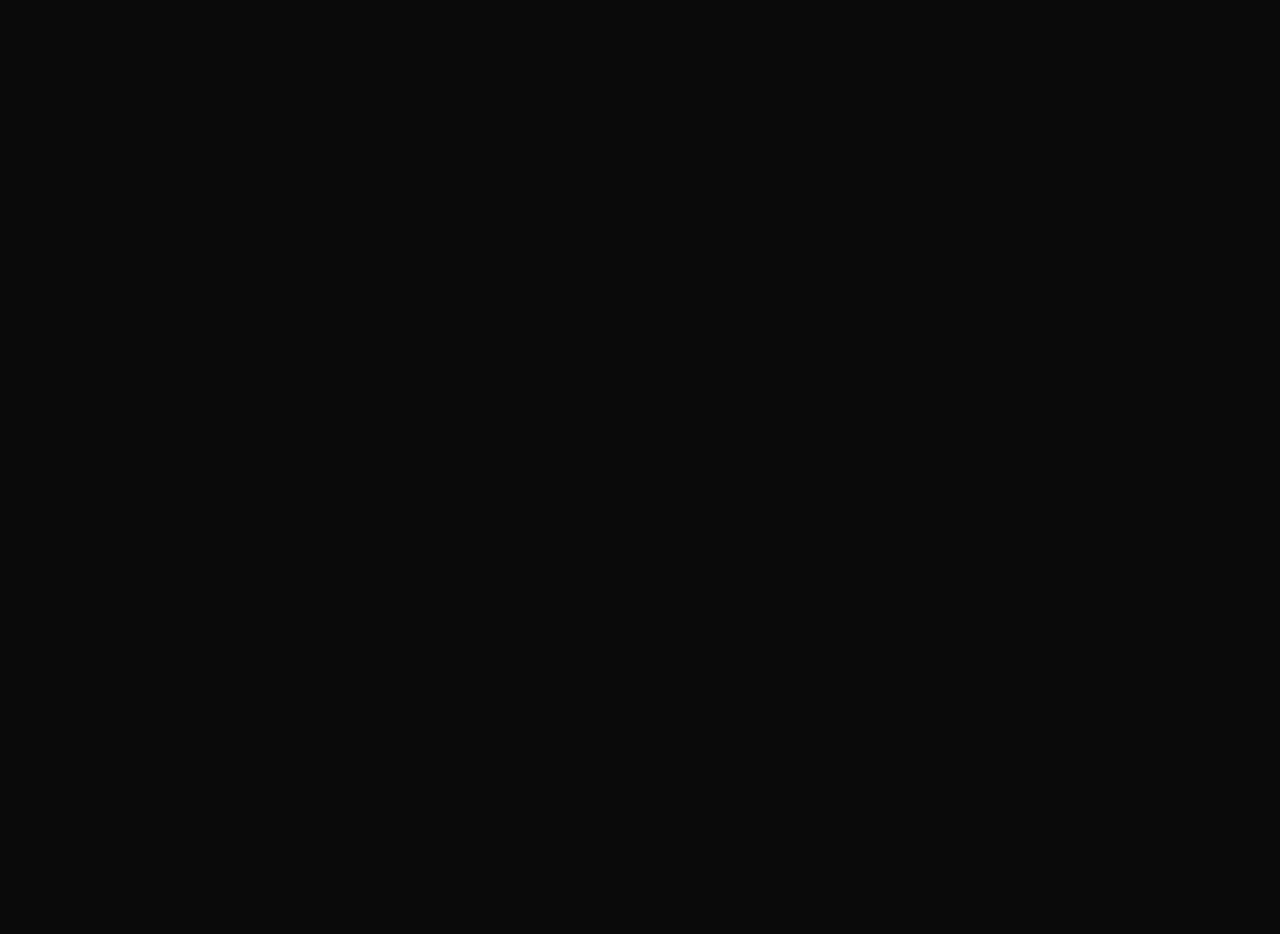
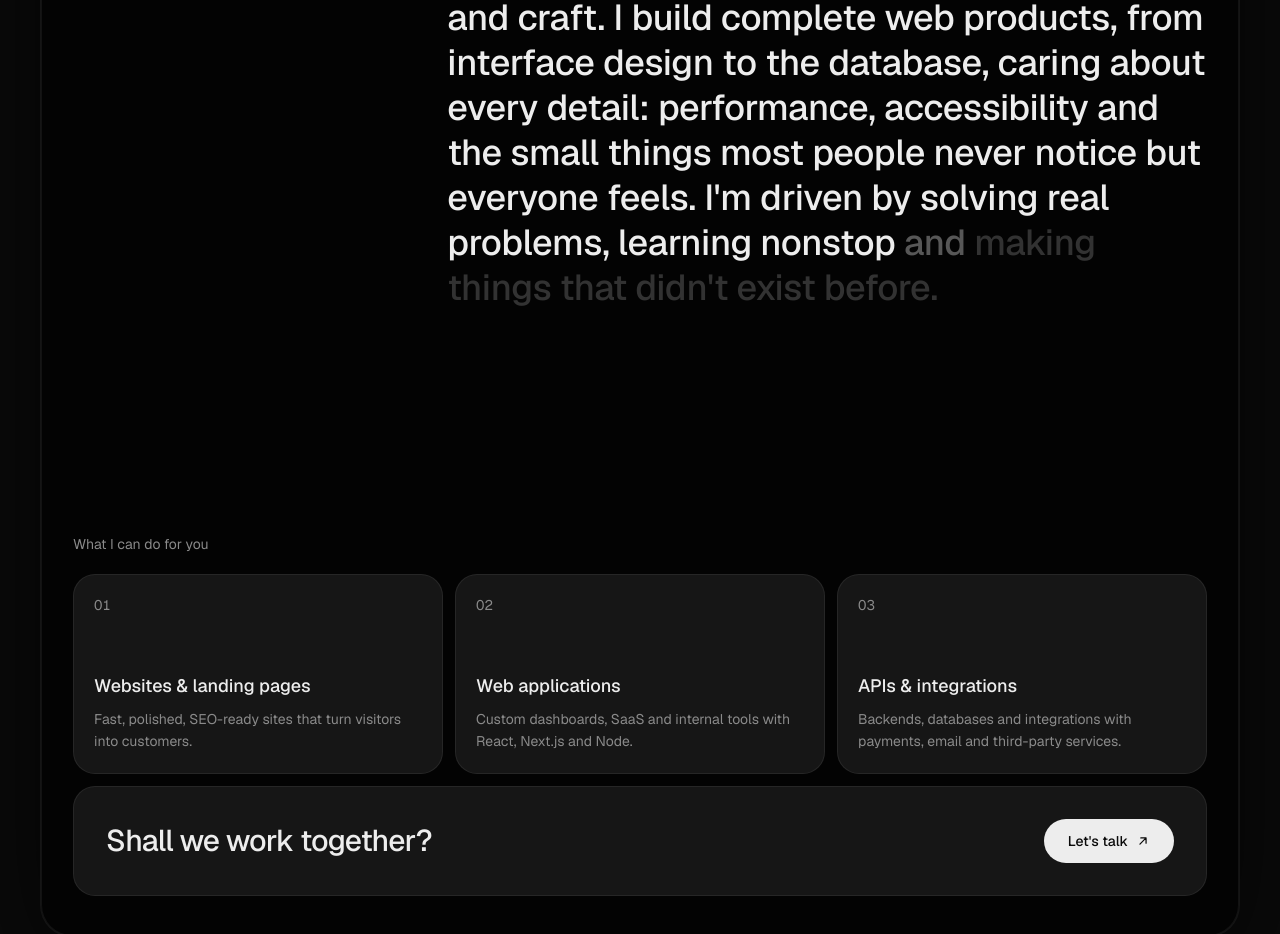
Before and after one commit to KevinSantiagoOt/portafolio, a Next.js app: page /en/about in a window 1280 px wide. Before the commit this address had no page. Shown: the part 420-1354 px from the top of the page. Before the commit the page ends 800 px from the top, so only its background shows below. Built offline with nearby package versions, Linux system fonts and the light colour scheme.

Commit message:
feat: add about page with scroll reveal and services
Co-Authored-By: Claude Opus 5.5 <noreply@anthropic.com>

```diff
--- /dev/null
+++ b/src/app/[locale]/about/page.tsx
@@ -0,0 +1,41 @@
+import { use } from "react";
+import { useTranslations } from "next-intl";
+import { setRequestLocale } from "next-intl/server";
+import { site } from "@/data/site";
+import type { Locale } from "@/data/types";
+import { t as tl } from "@/lib/localize";
+import { Link } from "@/i18n/navigation";
+import { ScrollRevealText } from "@/components/about/ScrollRevealText";
+import { Services } from "@/components/about/Services";
+import { ArrowIcon } from "@/components/ui/ArrowIcon";
+
+export default function AboutPage({ params }: { params: Promise<{ locale: string }> }) {
+  const { locale } = use(params);
+  setRequestLocale(locale);
+  const t = useTranslations("about");
+
+  return (
+    <main className="px-3 pb-6 md:px-4">
+      <h1 className="pt-8 text-[clamp(3.5rem,9vw,7rem)] leading-none font-medium tracking-[-0.04em] md:pt-12">
+        {t("title")}
+      </h1>
+
+      <div className="pt-10 pb-[18vh] md:ml-[33%] md:pt-16 md:pb-[28vh]">
+        <ScrollRevealText text={tl(site.bio, locale as Locale)} />
+      </div>
+
+      <Services title={t("servicesTitle")} services={site.services} />
+
+      <section className="mt-3 flex flex-col items-start justify-between gap-6 rounded-[22px] border border-border bg-card p-6 md:flex-row md:items-center md:p-8">
+        <h2 className="text-2xl font-medium tracking-tight md:text-3xl">{t("ctaTitle")}</h2>
+        <Link
+          href="/?contact=1"
+          className="group inline-flex items-center gap-2 rounded-full bg-fg px-6 py-3 text-sm font-medium text-bg transition-opacity hover:opacity-85 focus-visible:outline-2 focus-visible:outline-offset-2 focus-visible:outline-fg"
+        >
+          {t("ctaButton")}
+          <ArrowIcon className="transition-transform group-hover:translate-x-0.5 group-hover:-translate-y-0.5" />
+        </Link>
+      </section>
+    </main>
+  );
+}
--- /dev/null
+++ b/src/components/about/ScrollRevealText.tsx
@@ -0,0 +1,37 @@
+"use client";
+
+import { useRef } from "react";
+import { motion, useScroll, useTransform, type MotionValue } from "motion/react";
+
+function Word({ children, progress, range }: { children: string; progress: MotionValue<number>; range: [number, number] }) {
+  const opacity = useTransform(progress, range, [0.2, 1]);
+  // El espacio va fuera del span para que el navegador pueda partir líneas entre palabras.
+  return (
+    <>
+      <motion.span data-word style={{ opacity }}>
+        {children}
+      </motion.span>{" "}
+    </>
+  );
+}
+
+/** Párrafo que se "ilumina" palabra por palabra al hacer scroll. */
+export function ScrollRevealText({ text, className = "" }: { text: string; className?: string }) {
+  const ref = useRef<HTMLParagraphElement>(null);
+  const { scrollYProgress } = useScroll({ target: ref, offset: ["start 0.8", "end 0.45"] });
+  const words = text.split(/\s+/).filter(Boolean);
+  const n = words.length;
+
+  return (
+    <p ref={ref} className={`text-2xl leading-tight font-medium tracking-[-0.01em] md:text-4xl ${className}`}>
+      <span className="sr-only">{text}</span>
+      <span aria-hidden="true">
+        {words.map((w, i) => (
+          <Word key={i} progress={scrollYProgress} range={[i / n, (i + 1) / n]}>
+            {w}
+          </Word>
+        ))}
+      </span>
+    </p>
+  );
+}
--- /dev/null
+++ b/src/components/about/Services.tsx
@@ -0,0 +1,36 @@
+"use client";
+
+import { motion } from "motion/react";
+import { useLocale } from "next-intl";
+import type { Locale, Service } from "@/data/types";
+import { t } from "@/lib/localize";
+
+export function Services({ title, services }: { title: string; services: Service[] }) {
+  const locale = useLocale() as Locale;
+  return (
+    <section>
+      <h2 className="mb-5 text-sm text-fg-muted">{title}</h2>
+      <motion.ul
+        initial="hidden"
+        whileInView="show"
+        viewport={{ once: true, margin: "-80px" }}
+        variants={{ hidden: {}, show: { transition: { staggerChildren: 0.1 } } }}
+        className="grid gap-3 md:grid-cols-3"
+      >
+        {services.map((s, i) => (
+          <motion.li
+            key={i}
+            variants={{ hidden: { opacity: 0, y: 24 }, show: { opacity: 1, y: 0, transition: { duration: 0.6 } } }}
+            className="flex min-h-[200px] flex-col justify-between rounded-[22px] border border-border bg-card p-5"
+          >
+            <span className="text-sm text-fg-muted tabular-nums">0{i + 1}</span>
+            <div>
+              <h3 className="text-lg font-medium">{t(s.title, locale)}</h3>
+              <p className="mt-2 text-sm leading-relaxed text-fg-muted">{t(s.description, locale)}</p>
+            </div>
+          </motion.li>
+        ))}
+      </motion.ul>
+    </section>
+  );
+}
--- a/src/components/home/HomeView.tsx
+++ b/src/components/home/HomeView.tsx
@@ -1,6 +1,6 @@
 "use client";
 
-import { useState } from "react";
+import { useEffect, useState } from "react";
 import { site } from "@/data/site";
 import { ContactPanel } from "@/components/contact/ContactPanel";
 import { HeroName } from "./HeroName";
@@ -8,6 +8,22 @@ import { BentoGrid } from "./BentoGrid";
 
 export function HomeView() {
   const [contactOpen, setContactOpen] = useState(false);
+
+  // /?contact=1 (p. ej. desde el CTA de About) abre el panel de contacto.
+  // Se lee en cliente para no volver dinámica la página prerenderizada.
+  useEffect(() => {
+    const params = new URLSearchParams(window.location.search);
+    if (params.get("contact") === "1") setContactOpen(true);
+  }, []);
+
+  function closeContact() {
+    setContactOpen(false);
+    const url = new URL(window.location.href);
+    if (url.searchParams.has("contact")) {
+      url.searchParams.delete("contact");
+      window.history.replaceState(window.history.state, "", url);
+    }
+  }
 
   return (
     <main>
@@ -18,7 +34,7 @@ export function HomeView() {
       <div className="-mt-[clamp(1.3rem,3.8vw,3.2rem)]">
         <BentoGrid onContactClick={() => setContactOpen(true)} />
       </div>
-      <ContactPanel open={contactOpen} onClose={() => setContactOpen(false)} />
+      <ContactPanel open={contactOpen} onClose={closeContact} />
     </main>
   );
 }
```
Also changed, not shown: 1 other file (tests, documents, lock files or other folders).
